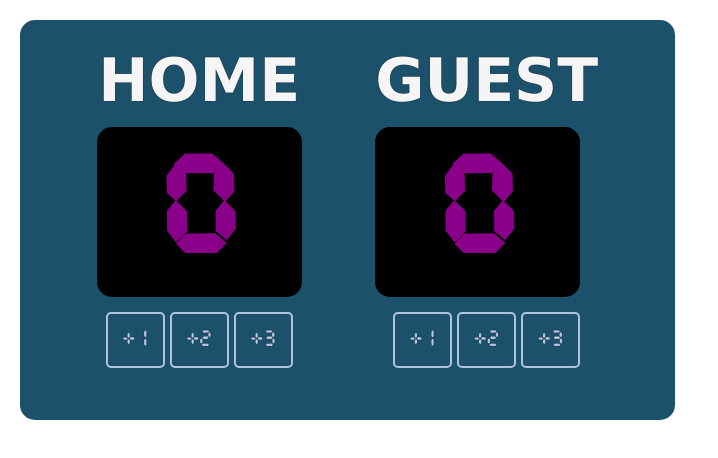
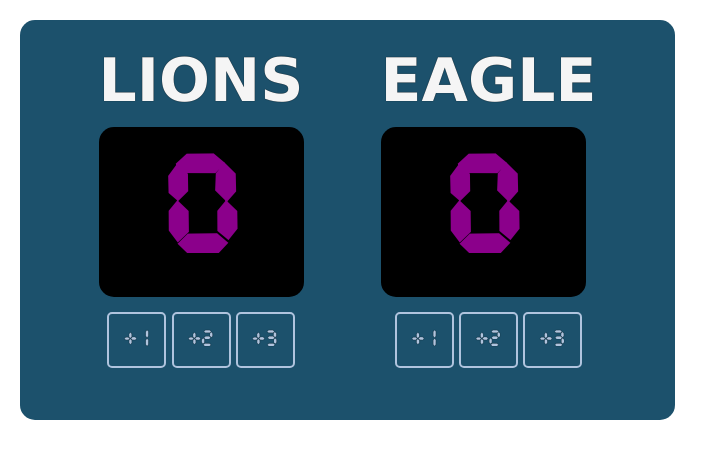
Before and after one commit to saprob/Scoreboard, a website built with Vite: page index.html in a window 1280 px wide. Shown: the whole page, without its empty margins (0-718 px from the left). Built offline with nearby package versions, Linux system fonts and the light colour scheme.

Commit message:
Update Header Lions Eagle

```diff
--- a/index.html
+++ b/index.html
@@ -7,7 +7,7 @@
 
         <div class="container">
                 <div>
-                    <h3>HOME</h3>
+                    <h3>LIONS</h3>
                     <!-- <div id="high-one"> -->
                     <div>
                      <h4 id="score-one">0</h4>
@@ -18,7 +18,7 @@
                  </div>
 
                 <div>
-                    <h3>GUEST</h3>
+                    <h3>EAGLE</h3>
                     <!-- <div id="high-two"> -->
                     <div>
                      <h4 id="score-two">0</h4>
```
